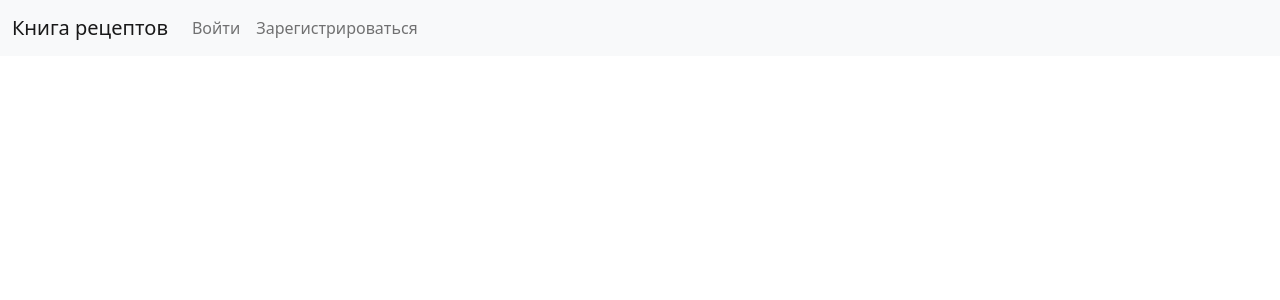
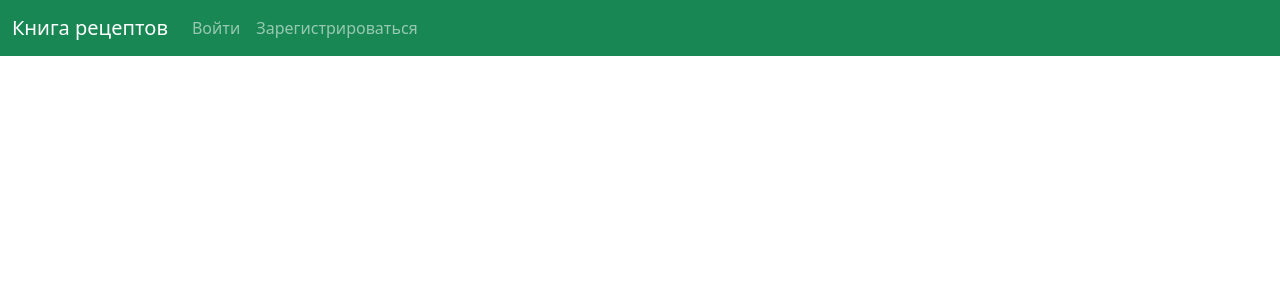
Before and after one commit to olik07/web-project, a Flask app: page / in a window 1280 px wide. Shown: the top 300 px of the page. Run offline with Flask 3, Linux system fonts and the light colour scheme.

Commit message:
edit navigation bar 2.0

```diff
--- /dev/null
+++ b/static/css/base.css
@@ -0,0 +1,3 @@
+li a:hover {
+  background-color: #196F3D;
+}
--- a/templates/base.html
+++ b/templates/base.html
@@ -4,6 +4,7 @@
     <!-- Required meta tags -->
     <meta charset="utf-8">
     <meta name="viewport" content="width=device-width, initial-scale=1">
+    <link rel="stylesheet" href="static/css/base.css">
 
     <!-- Bootstrap CSS -->
     <link href="https://cdn.jsdelivr.net/npm/bootstrap@5.0.2/dist/css/bootstrap.min.css" rel="stylesheet" integrity="sha384-EVSTQN3/azprG1Anm3QDgpJLIm9Nao0Yz1ztcQTwFspd3yD65VohhpuuCOmLASjC" crossorigin="anonymous">
@@ -12,11 +13,11 @@
   </head>
   <body>
   <header>
-    <nav class="navbar navbar-expand-lg navbar-light bg-light">
+  <nav class="navbar navbar-expand-lg navbar-dark bg-success">
   <div class="container-fluid">
     <a class="navbar-brand" href="/">Книга рецептов</a>
     <div class="collapse navbar-collapse" id="navbarSupportedContent">
-      <ul class="navbar-nav me-auto mr-2 mb-lg-0">
+      <ul class="navbar-nav me-auto">
         {% if current_user.is_authenticated %}
         <li class="nav-item dropdown">
           <a class="nav-link dropdown-toggle" href="#" id="navbarDropdown" role="button" data-bs-toggle="dropdown" aria-expanded="false">
```
